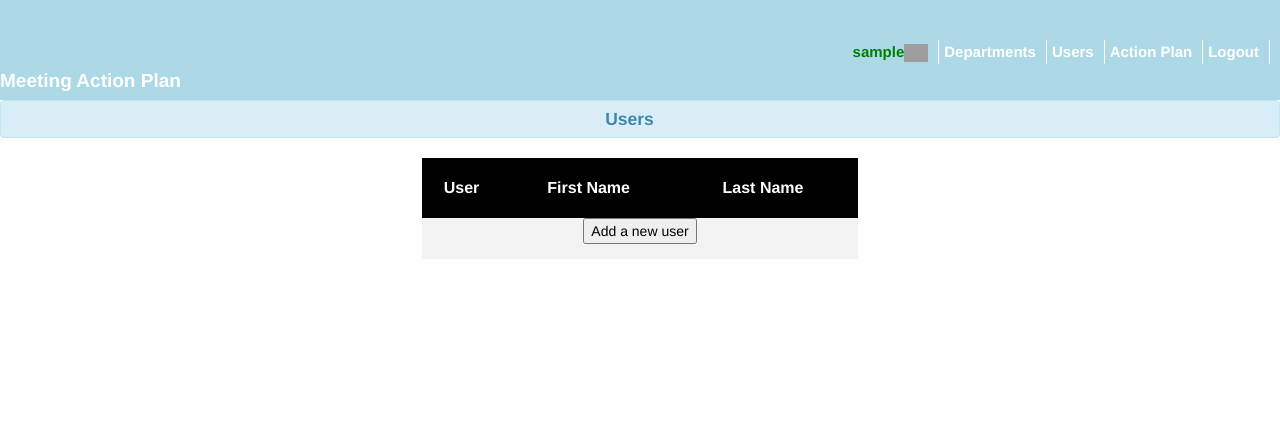
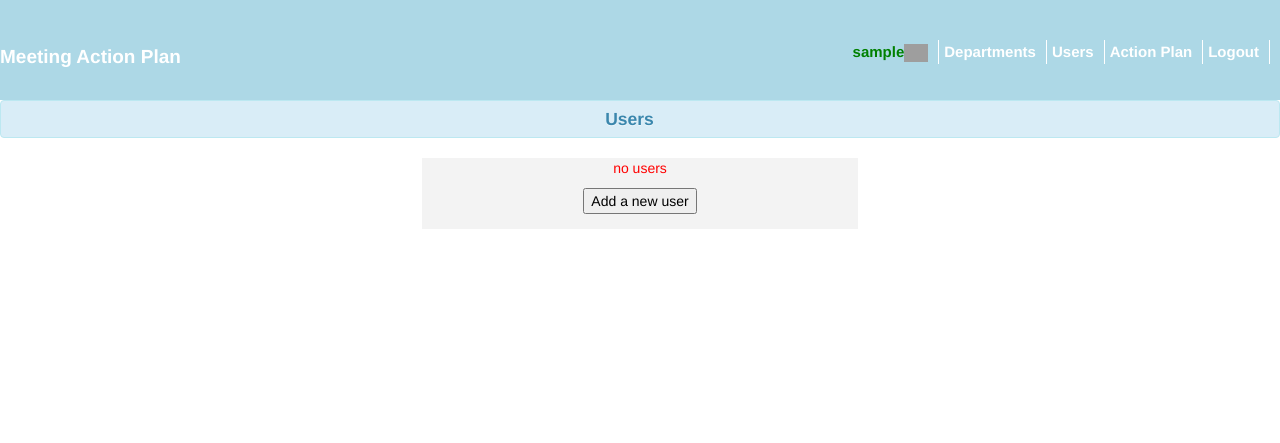
Before and after one commit to technomicssolutions/meeting-action-plan, a Django app: page /users/ in a window 1280 px wide. Shown: the top 443 px of the page. Run offline with Django 3.2, Linux system fonts and the light colour scheme; the visitor is signed in with stand-in values (Sample User, id 1); data comes from the database, SQL or seed files in the repository; lists and menus that the app fills with data are empty; grey boxes are pictures that could not be loaded.

Commit message:
completed

```diff
--- a/meeting_action_plan/action_plan/static/css/style.css
+++ b/meeting_action_plan/action_plan/static/css/style.css
@@ -1,29 +1,10 @@
-.user table{
-	width:100%;
-	margin: auto;
-}
-.user td
-{
-	padding:15px;
-	border:1px ;
-	border-collapse:collapse;
 
-	margin: auto;
-}
-.user th
-{
-	padding-top:0px;
-	padding-bottom:0px;
-
-	height: 60px;
-}
 .logo {
 	font-size:19px;
-	padding:8px 0 8px 0;
     font-weight: bold;
     color: #FFFFFF;
     float: left;
-    margin-top: 63px;
+    margin-top: 47px;
     text-align: center;
     display: inline-block;
 
@@ -210,31 +191,12 @@ body {
 	padding-bottom: 15px;
 }
 .action {
-	width:93%;
+	width:100%;
 	height: auto;
 	margin: auto;
 	text-align: center;
 	background-color: #f3f3f3;
 	padding-bottom: 16px;
-}
-.action table{
-	width:100%;
-	height: auto;
-	margin: auto;
-}
-.action td
-{
-	padding:38px;
-
-	width: 100%;
-
-}
-.action th
-{
-	width: 100%;
-	height: 70;
-	margin: auto;
-	padding-left: 16px;
 }
 
 .errorlist li{
@@ -282,24 +244,7 @@ body {
 	background-color: #f3f3f3;
 	padding-bottom: 15px;
 }
-.department table{
-	width:100%;
-	margin: auto;
-}
-.department td
-{	padding:15px;
-	border:1px ;
-	border-collapse:collapse;
 
-	margin: auto;
-}
-.department th
-{
-	padding-top:0px;
-	padding-bottom:0px;
-
-	height: 60px;
-}
 .add_department{
 	height: 30%;
 }
@@ -311,6 +256,8 @@ body {
 .add_department_button input[type="submit"]{
 	float: left;
 	height: auto;
+	width:23%;
+	margin-left: 154px;
 }
 .edit_department{
 
@@ -418,15 +365,12 @@ body {
 
 .red {
 	background-color: #ff0000 !important;
-	width: 20% !important;
 }
 .green {
 	background-color: #7fff00 !important;
-	width: 20% !important;
 }
 .orange {
 	background-color: #ff8c00 !important;
-	width: 20% !important;
 }
 #id_focal {
 	height: auto;
--- a/meeting_action_plan/action_plan/templates/actionplan.html
+++ b/meeting_action_plan/action_plan/templates/actionplan.html
@@ -1,10 +1,10 @@
 {% extends 'base.html' %}
 {% block content %}
 <div class="alert alert-info" align="Center"><h4>Action Plans</h4></div>
-<div class="action">
+<div class="actidafon">
 	{% if latest_actionplan_list %}
-		<table>
-			<tr style="background-color:#000000;color:white;">
+		<table class="table table-striped">
+			<tr>
 				<th>Date Opened</th>
 				<th>Requirement/Action</th>
 				<th>Focal</th>
--- a/meeting_action_plan/action_plan/templates/add_department.html
+++ b/meeting_action_plan/action_plan/templates/add_department.html
@@ -15,10 +15,10 @@
         		{% endif %}
         	{% endfor %}
         </select>
-        <div class="red_text">{{message}}</div>
     	<div class="add_department_button">
             <input type='submit' value='Submit'/>
         </div>
+        <p class="red_text">{{message}}</p>
 
     </form>
 </div>
--- a/meeting_action_plan/action_plan/templates/department.html
+++ b/meeting_action_plan/action_plan/templates/department.html
@@ -3,8 +3,8 @@
 <div class="alert alert-info" align="Center"><h4>Departments</h4></div>
 <div class="department">
 	{% if latest_department_list %}
-		<table>
-			<tr style="background-color:#000000;color:white;">
+		<table  class="table table-striped">
+			<tr >
 				<th>Department</th>
 				<th>Department Head</th>
 				<th></th>
--- a/meeting_action_plan/action_plan/templates/users.html
+++ b/meeting_action_plan/action_plan/templates/users.html
@@ -1,19 +1,21 @@
 {% extends 'base.html' %}
 {% block content %}
 <div class="alert alert-info" align="Center"><h4>Users</h4></div>
-<div class="user">{{latest_user_list.length}}
+<div class="user">
 	{% if latest_user_list %}
-		<table>
-			<tr style="background-color:#000000;color:white;">
+		<table  class="table table-striped">
+
+					<tr >
 						<th>User</th>
 						<th>First Name</th>
 						<th>Last Name</th>
 						<th></th>
 						<th></th>
 					</tr>
+
+					<tr>
 						{% for user in latest_user_list %}
 							{% if user.is_superuser == False %}
-					<tr>
 							<td>{{user.username}}</td>
 							<td>{{user.first_name}}</td>
 							<td>{{user.last_name}}</td>
@@ -25,7 +27,7 @@
 			{% endfor %}
 		</table>
 	{% else %}
-	    <p>No users are available.</p>
+		<p>no users</p>
 	{% endif %}
 	<a href="{% url 'add_user' %}">
 	    <input type='submit' value='Add a new user'/>
--- a/meeting_action_plan/action_plan/views.py
+++ b/meeting_action_plan/action_plan/views.py
@@ -11,6 +11,7 @@ from django.contrib.auth.models import User
 from django.contrib.auth import authenticate, login, logout
 from action_plan.forms import DepartmentForm,ActionPlanForm
 from django.db import IntegrityError
+from django.db import transaction, DatabaseError
 
 class Home(View):
     def get(self,request):
@@ -53,7 +54,7 @@ class UserView(generic.ListView):
     template_name = 'users.html'
     context_object_name = 'latest_user_list'
     def get_queryset(self):
-        users = User.objects.order_by('username')
+        users = User.objects.order_by('username').exclude(is_superuser=True)
         return users
 
 class ActionPlanView(generic.ListView):
@@ -72,7 +73,7 @@ class AddDepartmentView(View):
         try:
             department = Department.objects.get(name=request.POST['name'])
 
-            context = {'users': users, 'message': 'Department already exists'}
+            context = {'users': users, 'message': 'Department name already exists'}
             context.update(request.POST)
             return render(request, 'add_department.html', context)
         except:
@@ -86,7 +87,7 @@ class AddDepartmentView(View):
                     department.head = user
                 department.save()
             else:
-                return render(request, 'add_department.html', {'message':'Department is null','users': users, })
+                return render(request, 'add_department.html', {'message':'Department name is null','users': users, })
         return HttpResponseRedirect(reverse('departments'))
 
 class AddUserView(View):
@@ -131,7 +132,7 @@ class AddActionPlanView(View):
             form = ActionPlanForm(request.POST)
             departments = Department.objects.all()
             plan = ActionPlan.objects.all()
-            print form
+
             if form.is_valid():
                 form.save()
                 if request.user.is_superuser:
@@ -195,29 +196,28 @@ class EditDepartment(View):
         department_id = kwargs['department_id']
         department = Department.objects.get(id=department_id)
         user_id=request.POST['user_id']
-        users_data = User.objects.all()
+        users = User.objects.all()
         if request.method == 'POST':
             try:
                 department.name = request.POST['name']
                 department.save()
+                if request.POST['name'] !='':
+                    if user_id != 'None':
+                        head = User.objects.get(id=user_id)
+                        department.head = head
+                    department.save()
+                    return HttpResponseRedirect(reverse('departments'))
+                else :
+                    return render(request, 'edit_department.html',{'department_id':department_id,'department':department,'users':users,'message':'Department name is blank'})
+            except DatabaseError:
+                try:
+                    transaction.rollback()
+                except transaction.TransactionManagementError:
+                    users = User.objects.all()
+            context = {'users' : users,'department_id':department_id, 'department':department, 'message':'Department name ' + request.POST['name']+ ' already exists'}
+            return render(request ,'edit_department.html',context)
 
-                if user_id != 'None':
-                    head = User.objects.get(id=user_id)
-                    department.head = head
-                department.save()
-            except Exception as ex:
-                return HttpResponseRedirect(reverse('departments'))
-                # print "hgasfdj" , str(ex)
 
-                # context = {
-                #     'users':users_data,
-                #     'user_id':user_id,
-                #     'department':department,
-                #     'department_id':department_id,
-                #     'message':'all ready exists'
-                # }
-                # return render(request,'edit_department.html',context)
-        return HttpResponseRedirect(reverse('departments'))
 
 class EditUser(View):
 
@@ -231,18 +231,25 @@ class EditUser(View):
             }
             return render(request,'edit_user.html',context)
     def post(self, request, *args, **kwargs):
+        user_id = kwargs['user_id']
+        user = User.objects.get(id=user_id)
         try:
-            user_id = kwargs['user_id']
-            user = User.objects.get(id=user_id)
-            user.username = request.POST['username']
-            user.first_name = User(request.POST['firstname'])
-            user.last_name = User(request.POST['lastname'])
-            user.save()
-            return HttpResponseRedirect(reverse('users'))
-
-        except:
-
-            return render(request ,'edit_user.html',{'users' : user,'user_id':user_id,'message':'username already exists'})
+            if request.POST['username'] !='':
+                user.username = request.POST['username']
+                user.first_name = User(request.POST['firstname'])
+                user.last_name = User(request.POST['lastname'])
+                user.save()
+                return HttpResponseRedirect(reverse('users'))
+            else:
+                return render(request, 'edit_user.html',{'users':user,'user_id':user_id ,'message':'Username is blank'})
+        except DatabaseError:
+            try:
+                transaction.rollback()
+            except transaction.TransactionManagementError:
+                user = User.objects.get(id=user_id)
+                user.save()
+        context = {'users' : user,'user_id':user_id, 'message':'username already exists'}
+        return render(request ,'edit_user.html',context)
 
 
 class EditActionPlan(View):
@@ -262,6 +269,8 @@ class EditActionPlan(View):
         actionplan_id = kwargs['actionplan_id']
         actionplan = ActionPlan.objects.get(id=actionplan_id)
         if request.method == 'POST':
-            form = ActionPlanForm(request.POST,instance=actionplan)
-            form.save()
-            return HttpResponseRedirect(reverse('actionplans'))
+                form = ActionPlanForm(request.POST,instance=actionplan)
+                if form.is_valid():
+                    form.save()
+                    return HttpResponseRedirect(reverse('actionplans'))
+        return render(request,'edit_action_plan.html',{'form':form, 'actionplan_id':actionplan_id, })
```
Also changed, not shown: meeting_action_plan/action_plan/templates/add_actionplan.html (+6 -2 lines), meeting_action_plan/action_plan/templates/edit_department.html (+7 -7 lines). Lines whose indentation alone changed are shown as unchanged.
